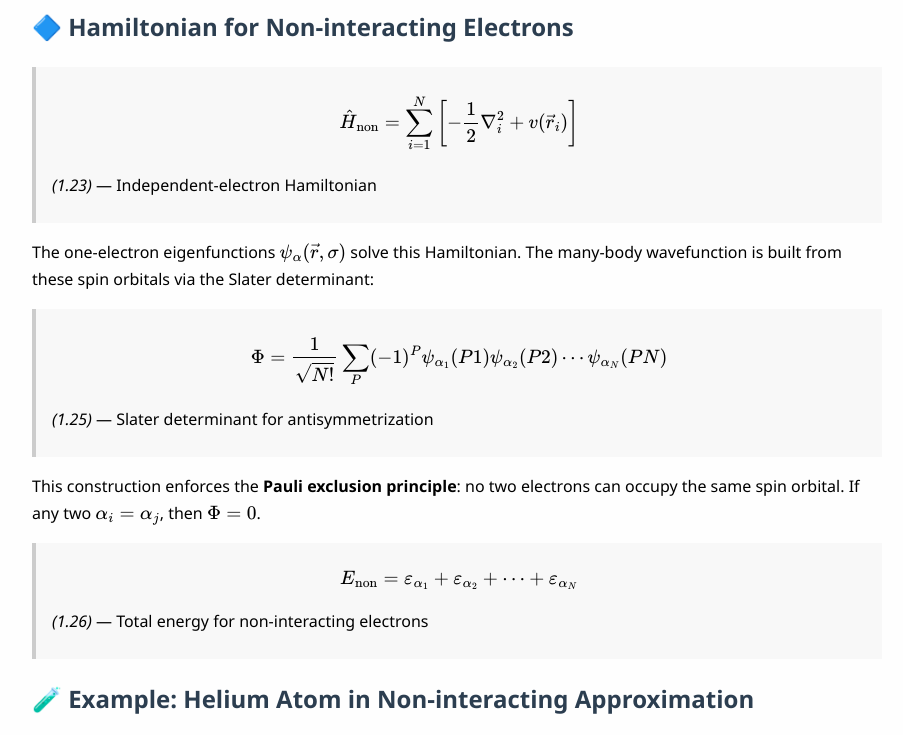
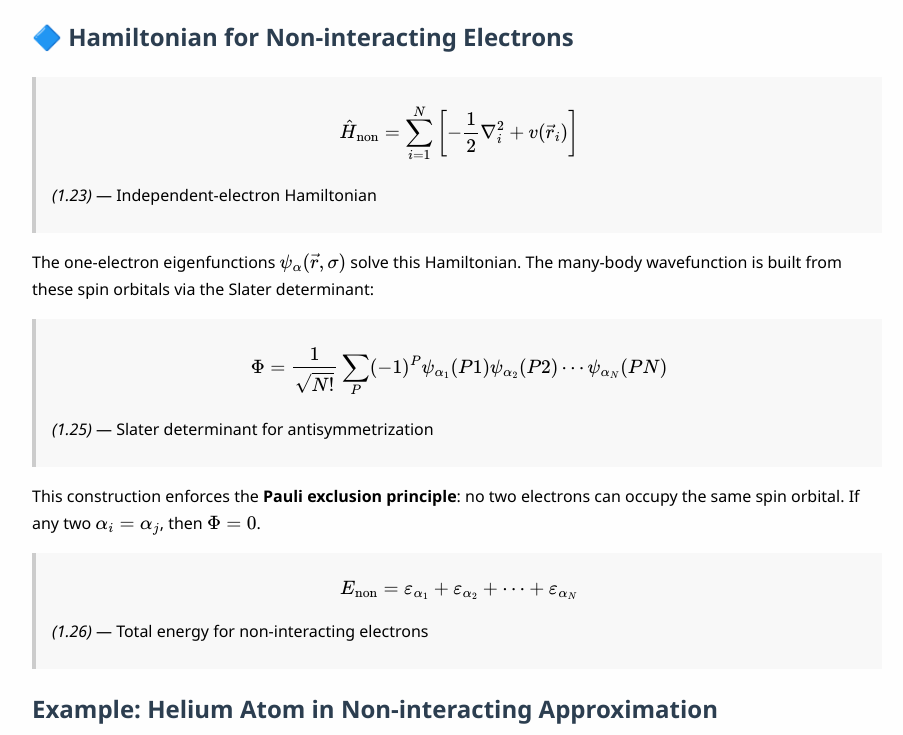
Before and after one commit to ToufikIIT/Density_Functional_Theory, a plain HTML site: page chapter1_2_2.html in a window 1280 px wide. Shown: the part 185-920 px from the top of the page, without its empty margins (183-1086 px from the left). Drawn offline with nearby package versions, Linux system fonts and the light colour scheme.

Commit message:
Update chapter1_2_2.html

```diff
--- a/chapter1_2_2.html
+++ b/chapter1_2_2.html
@@ -9,7 +9,7 @@
   <style>
     body {
       font-family: 'Segoe UI', sans-serif;
-      padding: 20px;
+      padding: 30px;
       max-width: 850px;
       margin: auto;
       background-color: #fefefe;
@@ -62,7 +62,7 @@
     <p><em>(1.26)</em> — Total energy for non-interacting electrons</p>
   </div>
 
-  <h2>🧪 Example: Helium Atom in Non-interacting Approximation</h2>
+  <h2> Example: Helium Atom in Non-interacting Approximation</h2>
   <p>For the ground state of the non-interacting helium atom (\( N = 2 \)):</p>
   <div class="eq">
     \[
```
